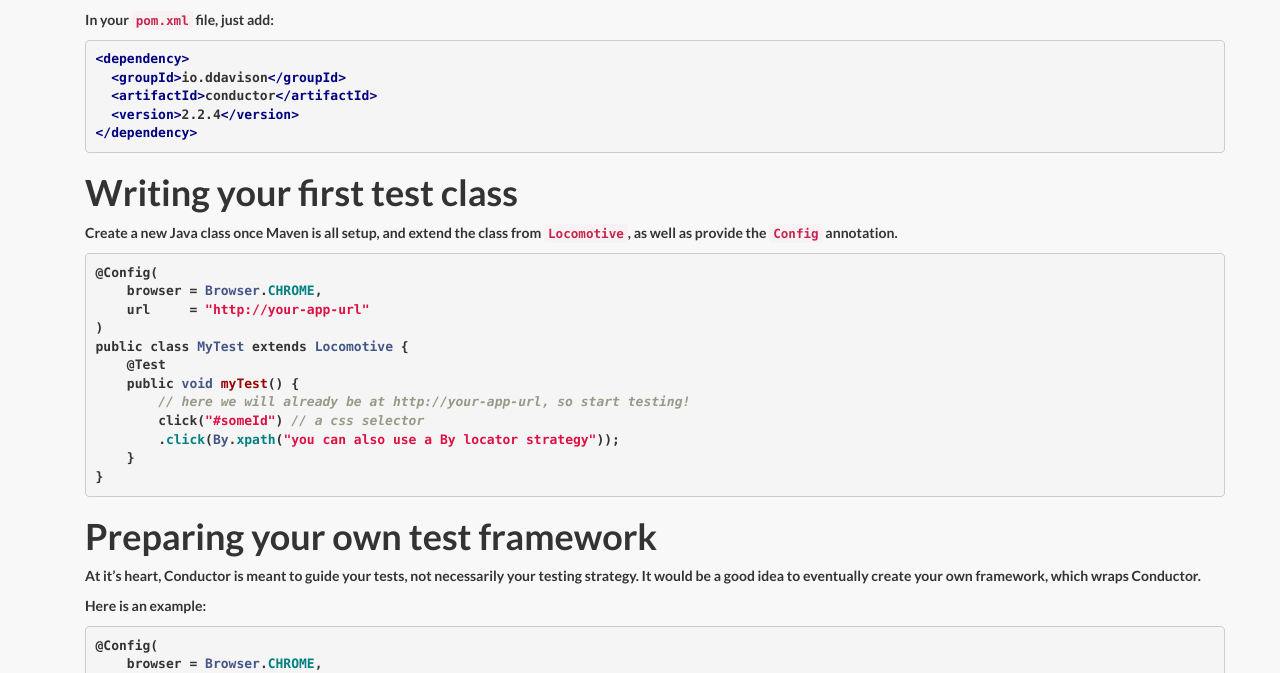
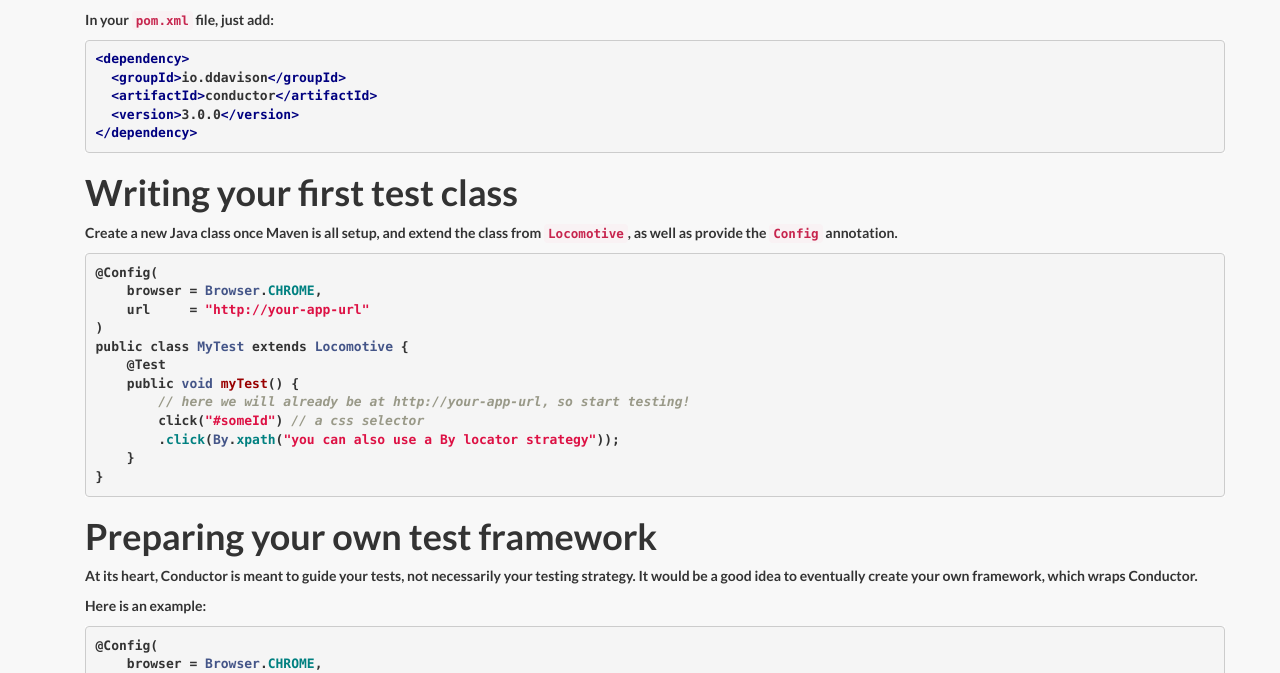
Before and after one commit to conductor-framework/conductor.ddavison.io, a Jekyll site: the page built from get-started.md, in a window 1280 px wide and 900 px high. Shown: the part 140-813 px from the top of the window. Built offline with Jekyll 4.4.1, drawn with Linux system fonts in a browser that asks for light colours; nearby versions of some CDN libraries; library files that are not in the unit come from our copies.

Commit message:
fixed a couple issues at conductor-framework#25

```diff
--- a/_config.yml
+++ b/_config.yml
@@ -17,7 +17,7 @@
   scm:
     url: https://github.com/conductor-framework/conductor
   site: http://conductor.ddavison.io
-  version: 2.2.4
+  version: 3.0.0
 
 excerpt_separator: ""
 # ----------------------- #
--- a/get-started.md
+++ b/get-started.md
@@ -40,7 +40,7 @@
 
 Preparing your own test framework
 ===
-At it's heart, Conductor is meant to guide your tests, not necessarily your testing strategy.  It would be a good idea
+At its heart, Conductor is meant to guide your tests, not necessarily your testing strategy.  It would be a good idea
 to eventually create your own framework, which wraps Conductor.
 
 Here is an example:
```
